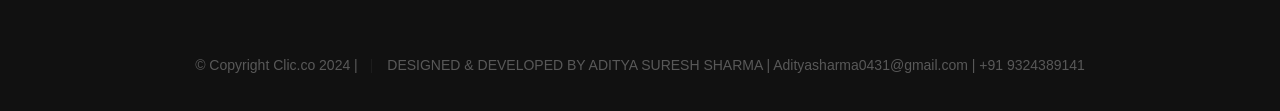
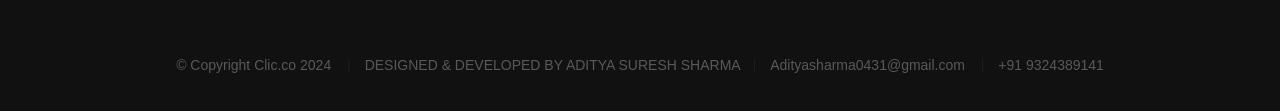
Before and after one commit to adityasharma0131/Clic.Co, a plain HTML site: page index.html in a window 1280 px wide. Shown: the part 8905-9016 px from the top of the page. Drawn offline with Linux system fonts and the light colour scheme; some packages are replaced by stand-ins of ours; a script that the page names is missing; files whose address does not match are found by name.

Commit message:
touchup work

```diff
--- a/index.html
+++ b/index.html
@@ -1054,9 +1054,10 @@
       <div class="row footer-bottom">
         <div class="col-twelve">
           <div class="copyright">
-            <span>© Copyright Clic.co 2024 |</span>
-            <span
-              >DESIGNED & DEVELOPED BY ADITYA SURESH SHARMA | Adityasharma0431@gmail.com | +91 9324389141
+            <span>© Copyright Clic.co 2024 </span>
+            <span>DESIGNED & DEVELOPED BY ADITYA SURESH SHARMA</span>
+            <span> Adityasharma0431@gmail.com </span>
+            <span>+91 9324389141 </span>
           </div>
 
           <div class="go-top">
```
